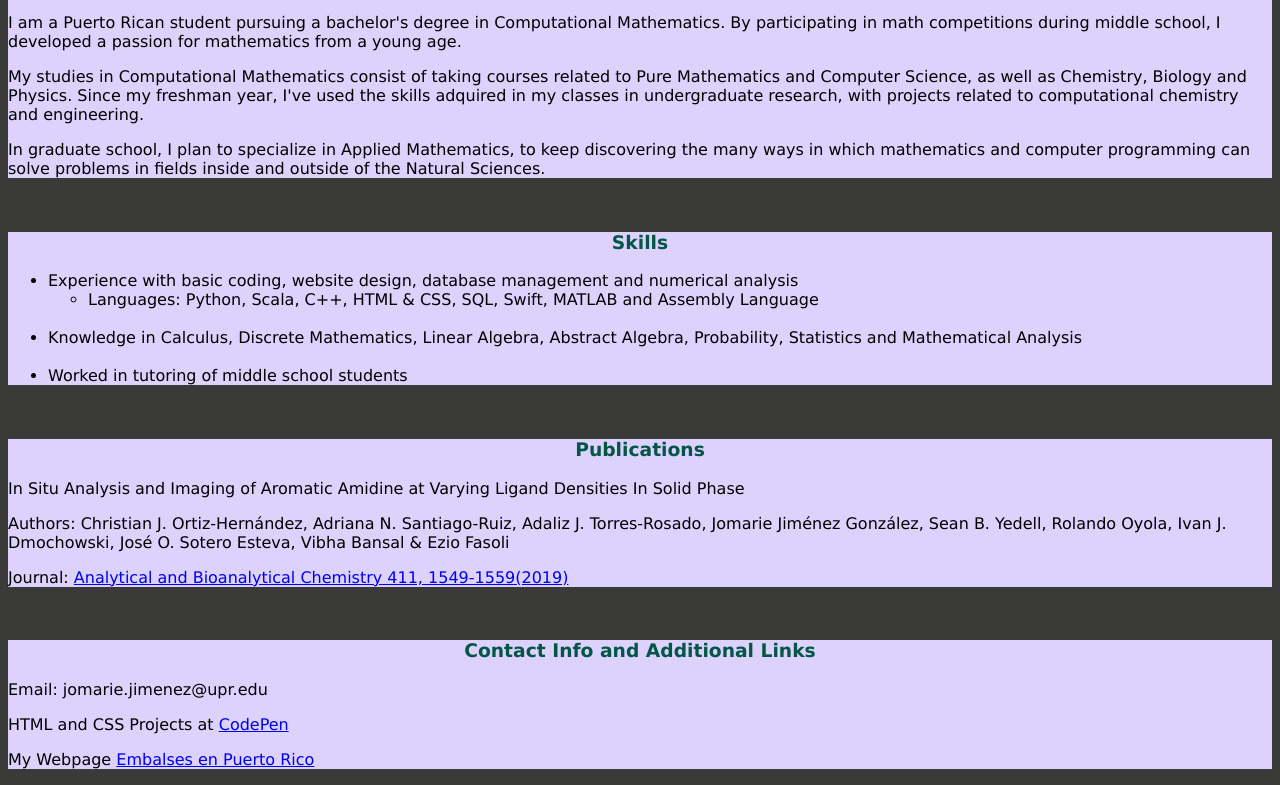
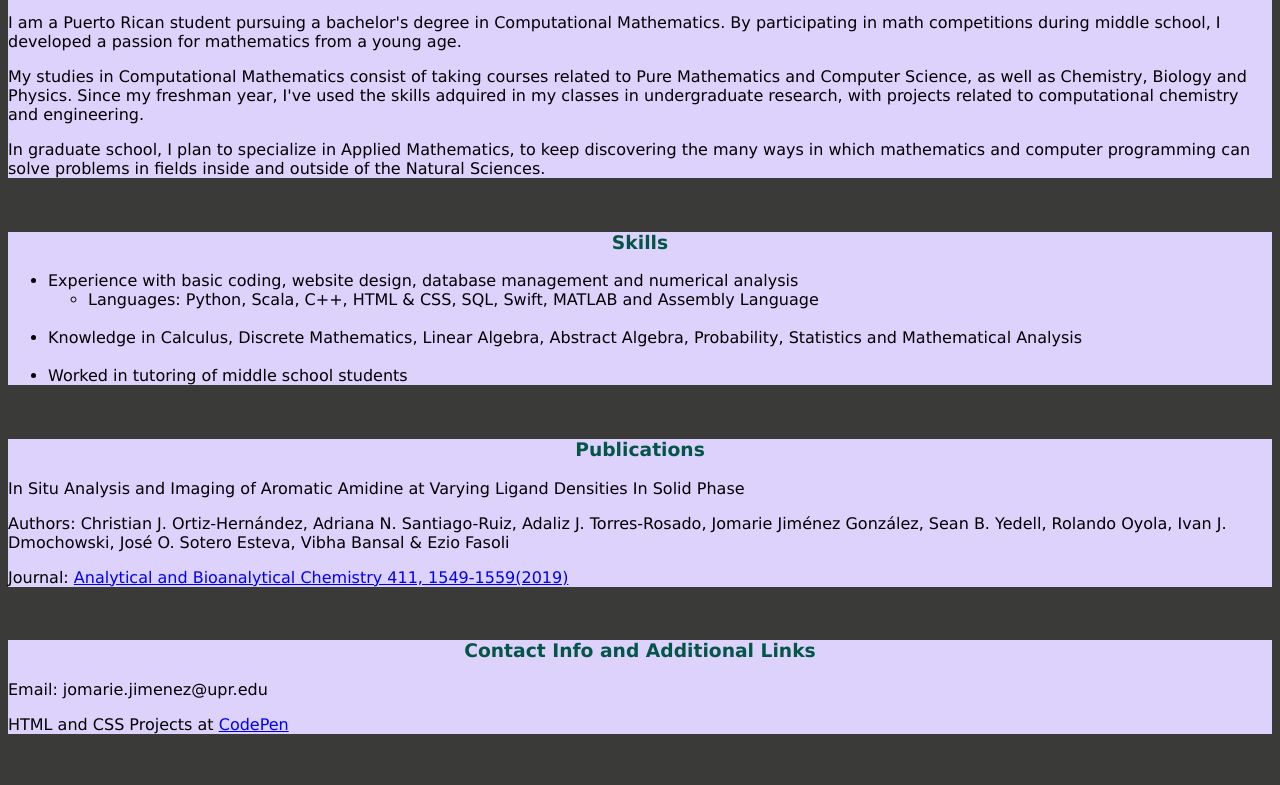
Before and after one commit to j-jimenezg/j-jimenezg.github.io, a plain HTML site: page index.html in a window 1280 px wide. Shown: the part 548-1333 px from the top of the page. After the commit the page ends 1298 px from the top, so only its background shows below. Drawn offline with Linux system fonts and the light colour scheme.

Commit message:
Update index.html

```diff
--- a/index.html
+++ b/index.html
@@ -69,7 +69,7 @@
             <h3> Contact Info and Additional Links</h3>
             <p> Email: jomarie.jimenez@upr.edu </p>
             <p> HTML and CSS Projects at  <a href = "https://codepen.io/jjimenez19/pens/public"> CodePen </a></p>
-            <p> My Webpage <a href = "/mapas/index.html">Embalses en Puerto Rico</a></p>
+
         </div>
 
   </body>
```
